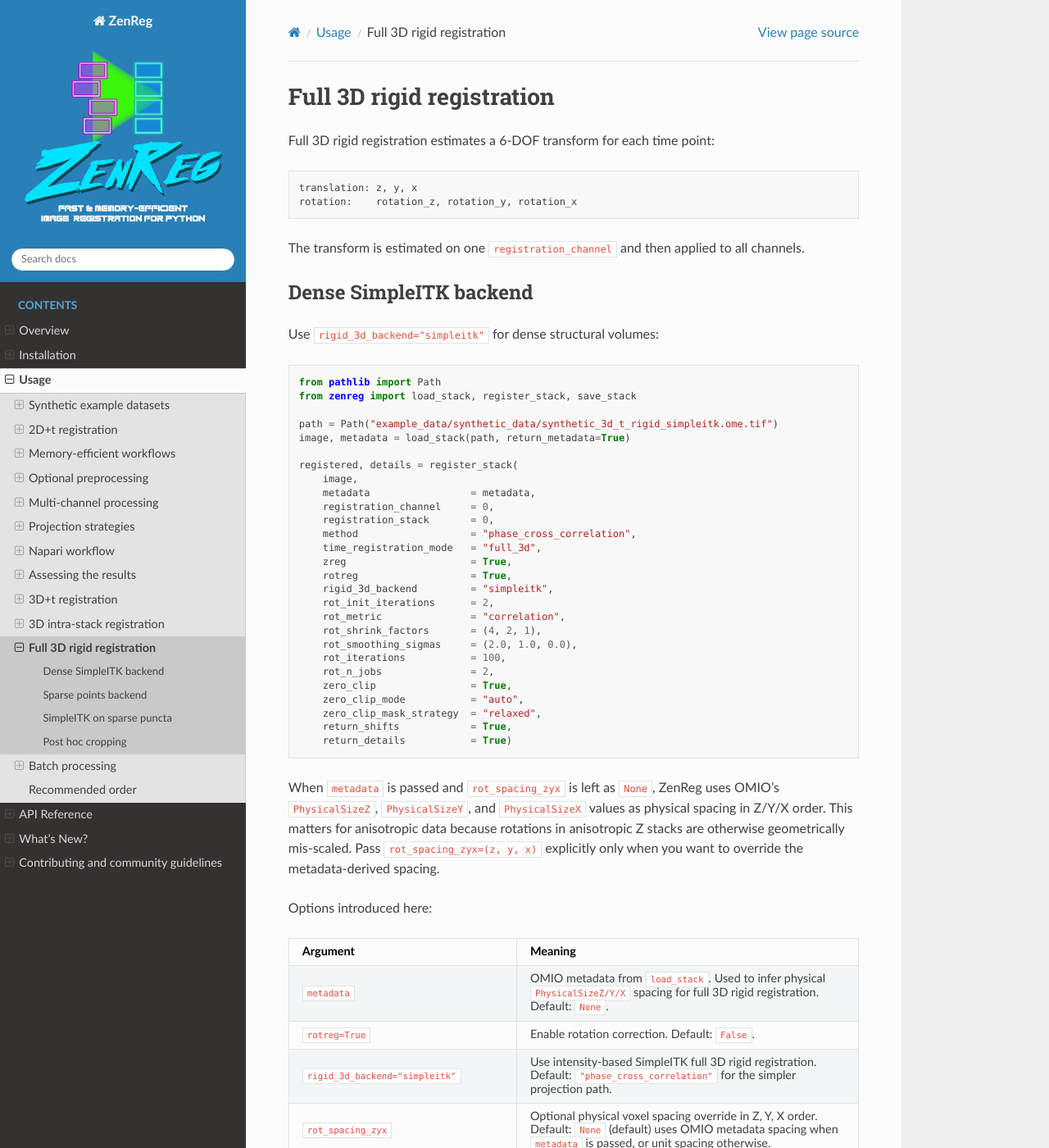
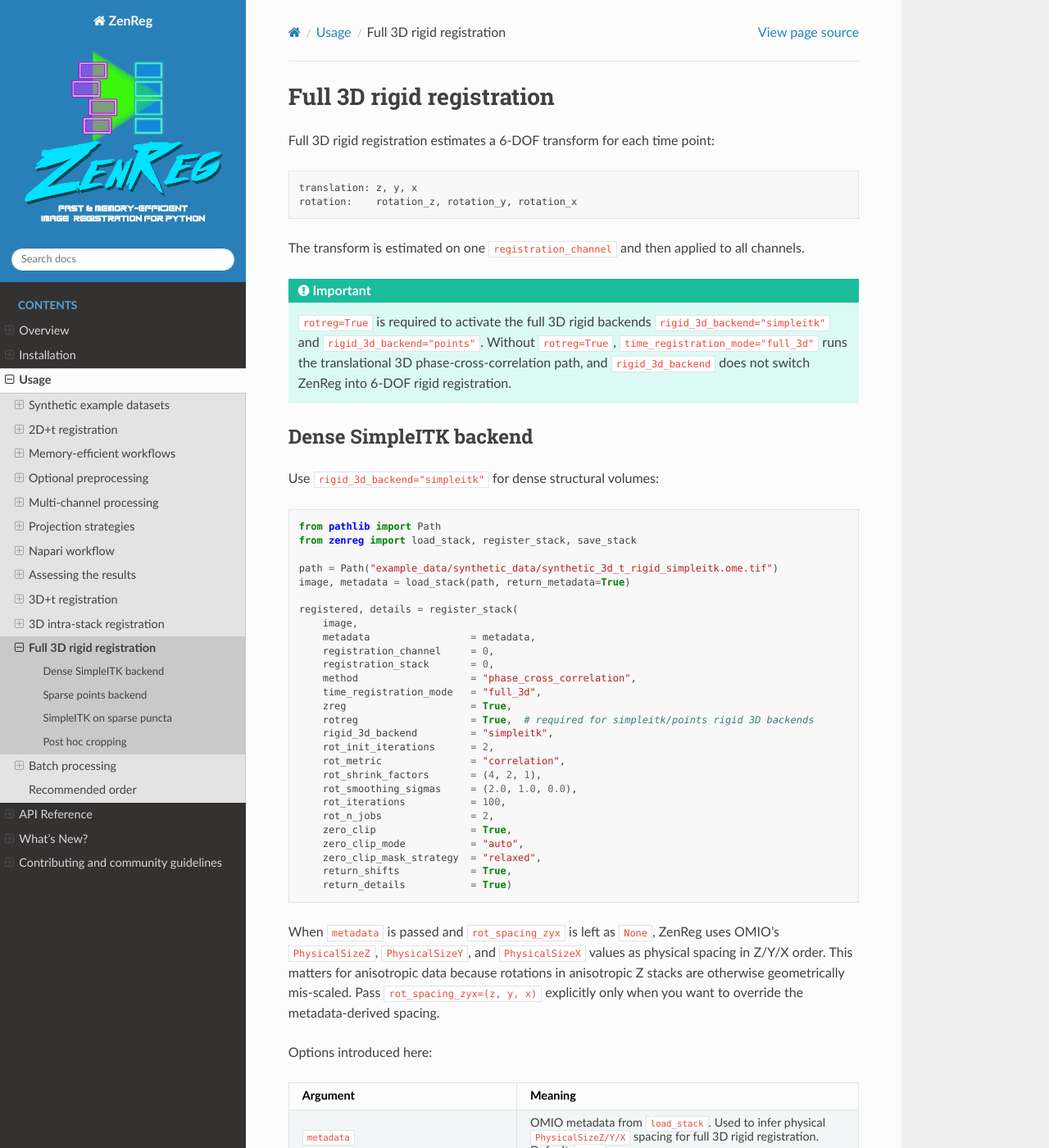
Before and after one commit to FabrizioMusacchio/ZenReg, a Sphinx documentation site: the page built from docs/source/usage_full_3d_rigid.rst, in a window 1280 px wide and 1400 px high. Shown: the whole window at 82% size. Built offline with Sphinx 7.4.7 and the Read the Docs theme 3.1.0, drawn with Linux system fonts in a browser that asks for light colours; some of the changed text lies outside the part shown.

Commit message:
docs: clarify requirements for full 3D rigid registration and update backend options

```diff
--- a/docs/source/usage_full_3d_rigid.rst
+++ b/docs/source/usage_full_3d_rigid.rst
@@ -10,6 +10,14 @@ Full 3D rigid registration estimates a 6-DOF transform for each time point:
 
 The transform is estimated on one ``registration_channel`` and then applied to
 all channels.
+
+.. important::
+
+   ``rotreg=True`` is required to activate the full 3D rigid backends
+   ``rigid_3d_backend="simpleitk"`` and ``rigid_3d_backend="points"``.
+   Without ``rotreg=True``, ``time_registration_mode="full_3d"`` runs the
+   translational 3D phase-cross-correlation path, and ``rigid_3d_backend`` does
+   not switch ZenReg into 6-DOF rigid registration.
 
 Dense SimpleITK backend
 -----------------------
@@ -32,7 +40,7 @@ Use ``rigid_3d_backend="simpleitk"`` for dense structural volumes:
        method                   = "phase_cross_correlation",
        time_registration_mode   = "full_3d",
        zreg                     = True,
-       rotreg                   = True,
+       rotreg                   = True,  # required for simpleitk/points rigid 3D backends
        rigid_3d_backend         = "simpleitk",
        rot_init_iterations      = 2,
        rot_metric               = "correlation",
@@ -65,9 +73,13 @@ Options introduced here:
      - OMIO metadata from ``load_stack``. Used to infer physical
        ``PhysicalSizeZ/Y/X`` spacing for full 3D rigid registration. Default: ``None``.
    * - ``rotreg=True``
-     - Enable rotation correction. Default:  ``False``.
+     - Enable rotation correction and activate the full 3D rigid backend when
+       ``rigid_3d_backend`` is ``"simpleitk"`` or ``"points"``. This must be
+       ``True`` for 6-DOF rigid registration. Default:  ``False``.
    * - ``rigid_3d_backend="simpleitk"``
-     - Use intensity-based SimpleITK full 3D rigid registration. Default:  ``"phase_cross_correlation"`` for the simpler projection path.
+     - Use intensity-based SimpleITK full 3D rigid registration. Requires
+       ``rotreg=True``. Default:  ``"phase_cross_correlation"`` for the simpler
+       translational path.
    * - ``rot_spacing_zyx``
      - Optional physical voxel spacing override in Z, Y, X order. Default:  ``None`` (default) uses OMIO metadata spacing when ``metadata`` is passed, or unit
        spacing otherwise.
@@ -102,7 +114,7 @@ Use ``rigid_3d_backend="points"`` for sparse puncta or spot-like data:
        method                        = "phase_cross_correlation",
        time_registration_mode        = "full_3d",
        zreg                          = True,
-       rotreg                        = True,
+       rotreg                        = True,  # required for simpleitk/points rigid 3D backends
        rigid_3d_backend              = "points",
        rot_points_max_points         = 120,
        rot_points_min_distance       = 2,
@@ -129,7 +141,8 @@ New options in this block:
    * - Argument
      - Meaning
    * - ``rigid_3d_backend="points"``
-     - Use peak detection plus point matching/RANSAC-style rigid estimation. Default:  ``"phase_cross_correlation"``.
+     - Use peak detection plus point matching/RANSAC-style rigid estimation.
+       Requires ``rotreg=True``. Default:  ``"phase_cross_correlation"``.
    * - ``rot_points_max_points``
      - Maximum number of detected points used per volume. Uses backend default.
    * - ``rot_points_min_distance``
@@ -160,7 +173,7 @@ point-based rigid registration is better for a specific acquisition:
        method                 = "phase_cross_correlation",
        time_registration_mode = "full_3d",
        zreg                   = True,
-       rotreg                 = True,
+       rotreg                 = True,  # required for simpleitk/points rigid 3D backends
        rigid_3d_backend       = "simpleitk",
        rot_metric             = "correlation",
        transform_order        = 0,
```
